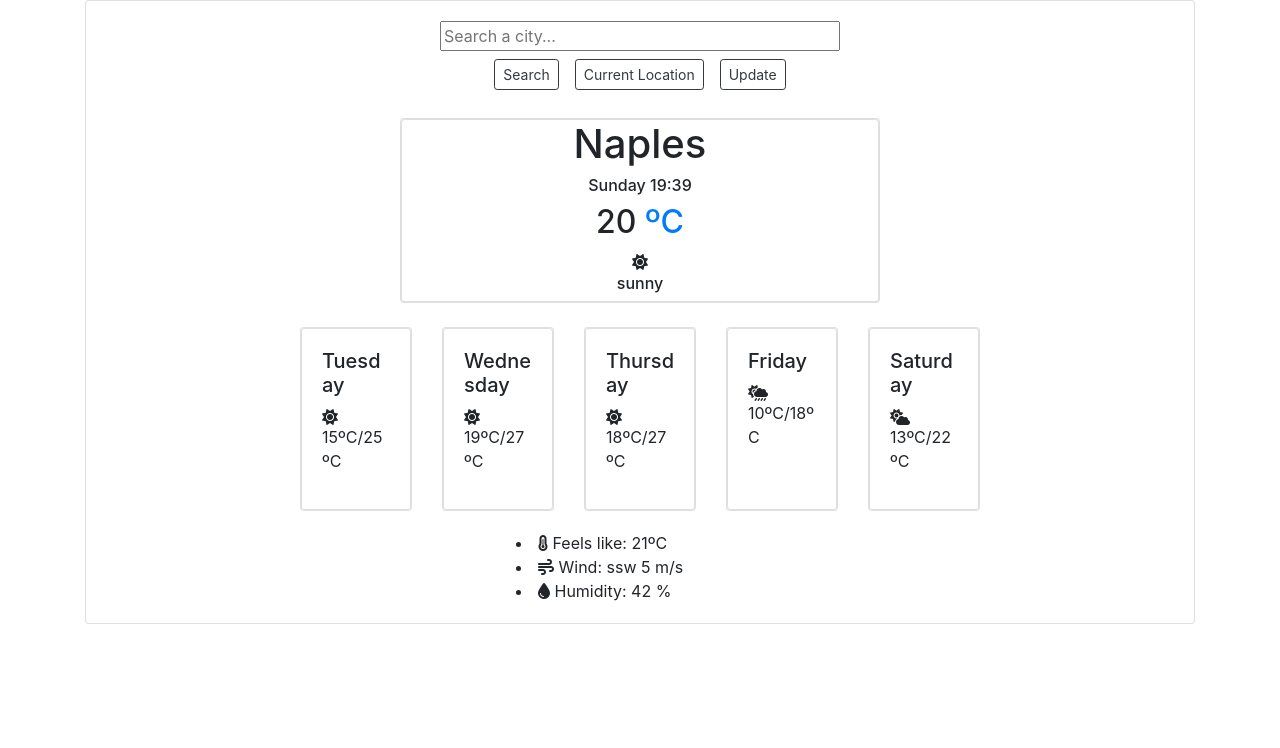
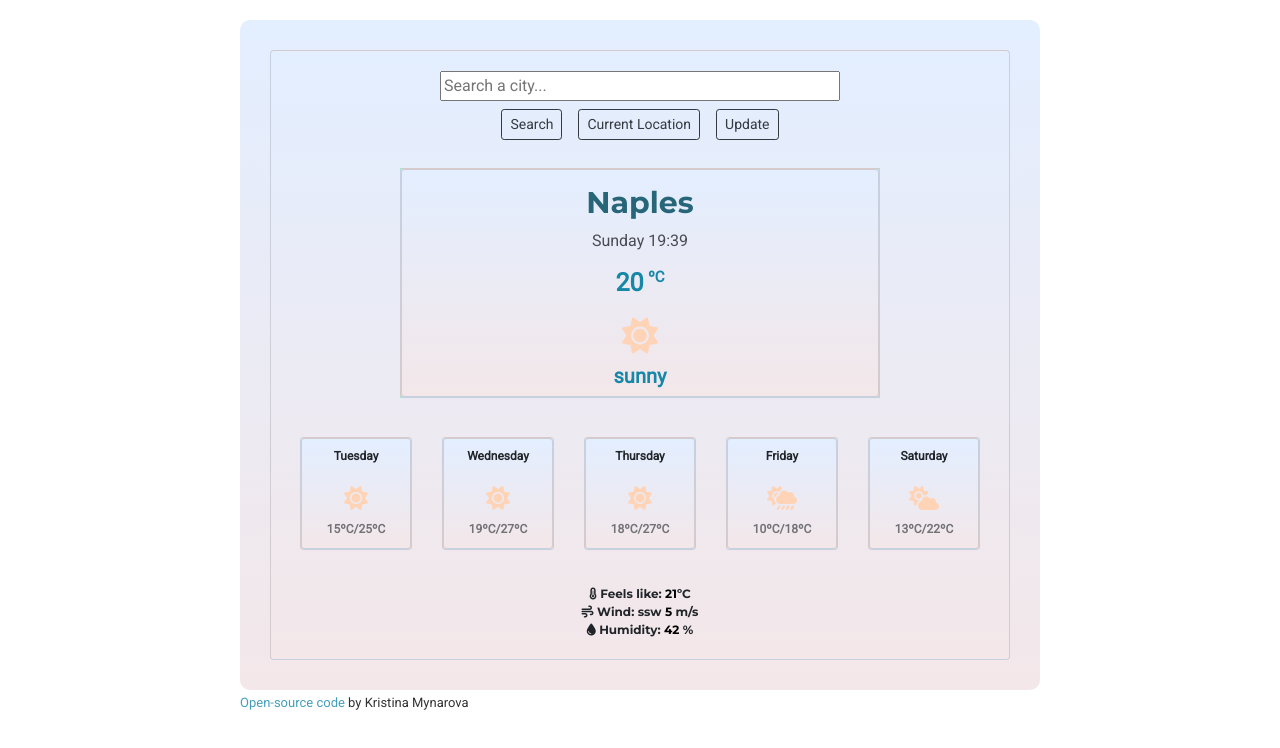
Before and after one commit to Sitara-Persyana/weather-flower-app, a plain HTML site: page index.html in a window 1280 px wide. Drawn offline with nearby package versions, Linux system fonts and the light colour scheme; files whose address does not match are found by name.

Commit message:
Added open-source link

```diff
--- a/index.html
+++ b/index.html
@@ -5,11 +5,12 @@
     <title>The Weather</title>
     <meta charset="UTF-8" />
     <script src="https://cdn.jsdelivr.net/npm/axios/dist/axios.min.js"></script>
+    <link href="src/styles.css" />
 
     <link rel="stylesheet" href="https://stackpath.bootstrapcdn.com/bootstrap/4.3.1/css/bootstrap.min.css"
         integrity="sha384-ggOyR0iXCbMQv3Xipma34MD+dH/1fQ784/j6cY/iJTQUOhcWr7x9JvoRxT2MZw1T" crossorigin="anonymous" />
 
-    <link href="src/styles.css" />
+
 
     <script src="https://kit.fontawesome.com/eb3ba3e481.js" crossorigin="anonymous"></script>
 
@@ -20,6 +21,7 @@
     <link rel="preconnect" href="https://fonts.gstatic.com">
     <link href="https://fonts.googleapis.com/css2?family=Playfair+Display:wght@800&display=swap" rel="stylesheet">
 
+    <link rel="stylesheet" href="src/styles.css" />
 </head>
 
 <body>
@@ -69,7 +71,7 @@
                             <h6 class="currentDayTime" id="current-day-time">Monday, 11.11am</h6>
                             <h2 class="currentTemperature" id="current-temperature">
                                 <span class="displayTemp" id="display-temp">20</span>
-                                <a href="#" id="main-celcius">ºC </a>
+                                <a href="#" class="temp-celcius" id="main-celcius">ºC </a>
 
                             </h2>
                             <span class="sun"><i class="fas fa-sun"></i></span>
@@ -165,7 +167,7 @@
     </div>
     </div>
     </div>
-
+<span class="open-source-link" id="opn-src"><a href="https://github.com/Sitara-Persyana/weather-flower-app" class="code-link">Open-source code</a> by Kristina Mynarova</span>
 
 
     <script src="src/index.js"></script>
--- /dev/null
+++ b/src/index.js
@@ -0,0 +1,89 @@
+function sayTime(date) {
+  let days = [
+    "Sunday",
+    "Monday",
+    "Tuesday",
+    "Wednesday",
+    "Thursday",
+    "Friday",
+    "Saturday"
+  ];
+  let currentTime = new Date();
+  let currentDay = days[currentTime.getDay()];
+  let currentHour = currentTime.getHours();
+  if (currentHour < 10) {
+    currentHour = `0${currentHour}`;
+  }
+  let currentMins = currentTime.getMinutes();
+  if (currentMins < 10) {
+    currentMins = `0${currentMins}`;
+  }
+
+  let sayTime = `${currentDay} ${currentHour}:${currentMins}`;
+
+  return sayTime;
+}
+
+let currentDate = document.querySelector("#current-day-time");
+currentDate.innerHTML = sayTime();
+
+//Search Engine
+
+function searchCity(event) {
+  event.preventDefault();
+
+  let heading = document.querySelector("#city-result");
+  let resultInputCity = document.querySelector("#search-a-city");
+  let units = "metric";
+  let apiKey = "360b9a84873a4d05a10820ef1b61c53c";
+  let city = resultInputCity.value.trim();
+  let apiEndPoint = "https://api.openweathermap.org/data/2.5/weather?";
+  let apiUrl = `${apiEndPoint}q=${city}&appid=${apiKey}&units=${units}`;
+
+  axios.get(apiUrl).then(showWeather);
+  heading.innerHTML = `${resultInputCity.value}`;
+}
+
+let searchForm = document.querySelector("#search-engine-form");
+searchForm.addEventListener("submit", searchCity);
+
+function showWeather(response) {
+  console.log(response);
+  console.log(response.data.main.temp);
+
+  document.querySelector("#city-result").innerHTML = response.data.name;
+
+  let cityTemp = document.querySelector("#display-temp");
+  cityTemp.innerHTML = Math.round(response.data.main.temp);
+
+  let statusW = document.querySelector("#status-main");
+  statusW.innerHTML = response.data.weather[0].main;
+
+  let feelsLikeTemp = document.querySelector("#feels-like");
+  feelsLikeTemp.innerHTML = Math.round(response.data.main.feels_like);
+
+  let wind = document.querySelector("#wind");
+  wind.innerHTML = response.data.wind.speed;
+
+  let humidity = document.querySelector("#humidity");
+  humidity.innerHTML = response.data.main.humidity;
+}
+
+function showLocation(position) {
+  let lat = position.coords.latitude;
+  let long = position.coords.longitude;
+
+  let units = "metric";
+  let apiKey = "360b9a84873a4d05a10820ef1b61c53c";
+  let urlEndPoint = "https://api.openweathermap.org/data/2.5/weather?";
+  let apiUrl = `${urlEndPoint}lat=${lat}&lon=${long}&appid=${apiKey}&units=${units}`;
+  axios.get(apiUrl).then(showWeather);
+}
+
+function searchMyCity(event) {
+  event.preventDefault();
+  navigator.geolocation.getCurrentPosition(showLocation);
+}
+
+let currentLocationBtn = document.querySelector("#current-location-button");
+currentLocationBtn.addEventListener("click", searchMyCity);
--- /dev/null
+++ b/src/styles.css
@@ -0,0 +1,193 @@
+body {
+  width: 800px;
+  height: 600px;
+  display: block;
+  margin: 20px auto;
+  font-family: "Montserrat", sans-serif;
+  font-family: "Roboto", sans-serif;
+
+  border-color: #ffaaa5;
+  border-width: 5px;
+}
+
+.container {
+  padding: 30px;
+  border-radius: 10px;
+
+  background-image: linear-gradient(
+    to top,
+    #f3e7e9 0%,
+    #e3eeff 99%,
+    #e3eeff 100%
+  );
+}
+
+a {
+  text-decoration: none;
+
+  color: #1687a7;
+  font-size: 15px;
+}
+
+a:hover {
+  text-decoration: none;
+  color: #1687a7;
+}
+
+a.temp-celcius {
+  vertical-align: top;
+}
+
+a.code-link {
+  text-decoration: none;
+  color: #1687a7;
+  font-size: small;
+  margin: 10px 0px 0px;
+}
+
+a.code-link:hover {
+  cursor: pointer;
+}
+
+.open-source-link {
+  font-size: small;
+  margin: 10px 0px 0px;
+  color: black;
+  opacity: 0.8;
+}
+
+h1 {
+  text-align: center;
+  display: block;
+  margin: 15px auto 10px auto;
+  font-weight: 400;
+  font-size: 30px;
+}
+
+h1.cityResult {
+  font-family: "Montserrat", sans-serif;
+  color: #276678;
+}
+
+h2 {
+  font-family: "Roboto", sans-serif;
+  font-size: 18px;
+  margin: 10px auto 10px auto;
+  font-weight: bold;
+  color: #ffaaa5;
+}
+
+h2.currentTemperature {
+  color: #1687a7;
+}
+
+span {
+  font-size: 2em;
+  color: #ffd3b6;
+  margin: 0 auto;
+}
+
+span.displayTemp {
+  color: #1687a7;
+  font-size: 25px;
+}
+
+span.more-Info {
+  font-family: "Montserrat", sans-serif;
+  font-size: 12px;
+  color: black;
+}
+
+h5 {
+  font-family: "Roboto", sans-serif;
+  font-size: 12px;
+  font-weight: bold;
+  text-align: center;
+  margin: 0px 0px 10px;
+}
+
+h6.status {
+  font-family: "Roboto", sans-serif;
+  font-size: 20px;
+  font-weight: bold;
+  text-align: center;
+  color: #1687a7;
+}
+
+h6.currentDayTime {
+  font-family: "Roboto", sans-serif;
+  opacity: 0.8;
+}
+
+p {
+  font-family: "Roboto", sans-serif;
+  font-size: 12px;
+  font-weight: bold;
+  opacity: 0.6;
+  margin: auto;
+}
+
+li {
+  list-style-type: none;
+  display: block;
+  text-align: center;
+  font-family: "Montserrat", sans-serif;
+  font-size: 12px;
+}
+
+span.sun {
+  font-size: 1.5em;
+}
+i.fa-sun {
+  font-size: 1.5em;
+  color: #ffd3b6;
+  margin: 10px auto;
+}
+
+.fa-cloud-sun-rain {
+  color: #ffd3b6;
+  font-size: 1.5em;
+  margin: 10px auto;
+}
+
+.fa-cloud-sun {
+  color: #ffd3b6;
+  font-size: 1.5em;
+  margin: 10px auto;
+}
+
+div.card {
+  background-image: linear-gradient(
+    to top,
+    #f3e7e9 0%,
+    #e3eeff 99%,
+    #e3eeff 100%
+  );
+}
+
+.mainInfo {
+  background-color: #a8e6cf;
+}
+
+.forecast {
+  text-align: center;
+  padding: 15px;
+}
+
+div.flex-fill {
+  padding: 10px;
+}
+
+div.extra {
+  padding: 10px auto 10px auto;
+  margin: 0 auto;
+}
+
+form {
+  display: block;
+  margin: 0 auto;
+}
+
+div.buttons {
+  display: inline;
+}
```
